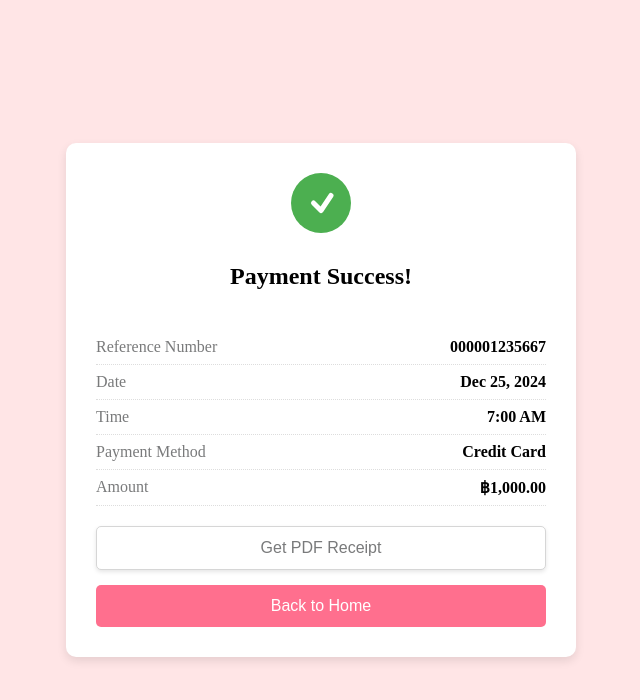
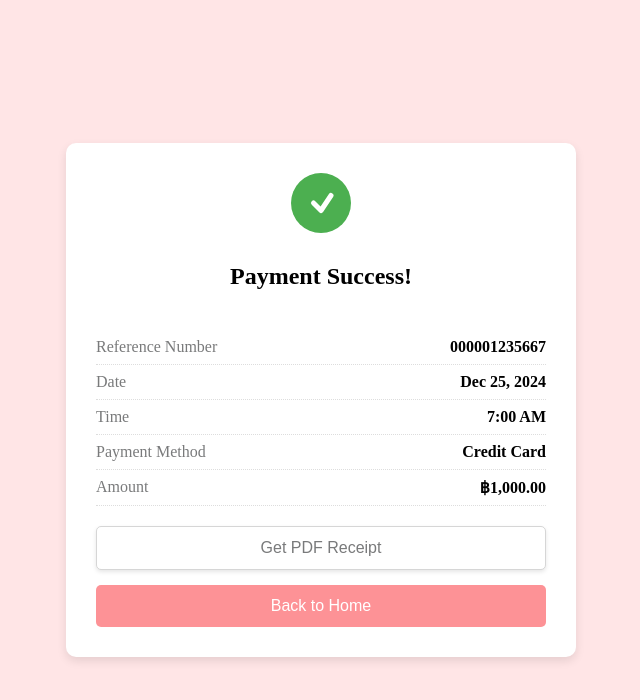
Before and after one commit to Kankrit413/SE-Project-new-, a React (Create React App) app in the folder frontend/: page /paymentsuccessful in a window 1280 px wide. Shown: the top 700 px of the page, without its empty margins (319-959 px from the left). Built offline with nearby package versions, Linux system fonts and the light colour scheme; a web font is replaced by a local one.

Commit message:
Add files via upload

```diff
--- a/frontend/src/Page2/paymentsuccessful.css
+++ b/frontend/src/Page2/paymentsuccessful.css
@@ -73,7 +73,7 @@
   }
 
   .back-home-button {
-    background-color: #ff6f8e;
+    background-color: #FD9296;
     color: white;
   }
 
```
